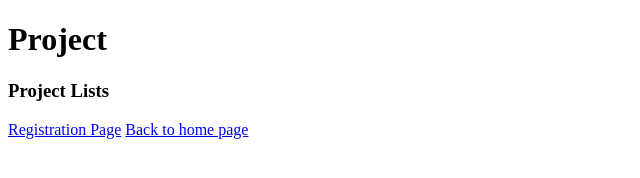
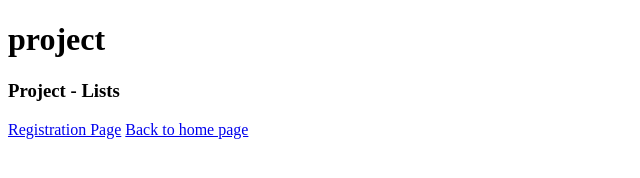
Before and after one commit to 007Prerona/repo, a website: page http-server/project.html in a window 1280 px wide. Shown: the full height of the page, 0-640 px from the left. Drawn offline with Linux system fonts and the light colour scheme.

Commit message:
Update project.html

```diff
--- a/http-server/project.html
+++ b/http-server/project.html
@@ -2,11 +2,11 @@
 <html>
     <head>
         <meta charset="utf-8">
-        <title>The Projects</title>
+        <title>Projects</title>
     </head>
     <body>
-        <h1>Project</h1>
-        <h3>Project Lists</h3>
+        <h1>project</h1>
+        <h3>Project - Lists</h3>
         <a href="./registration.html">Registration Page</a>
         <a href="./home.html"> Back to home page</a>
     </body>
```
